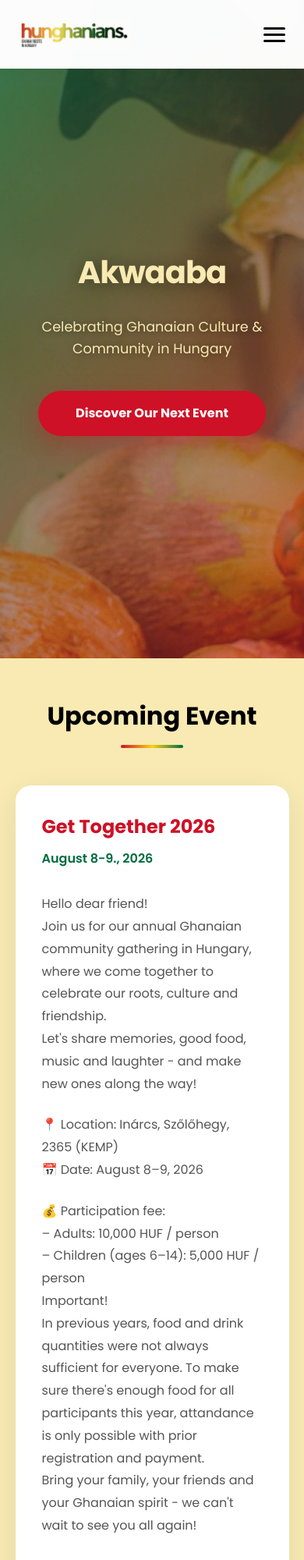
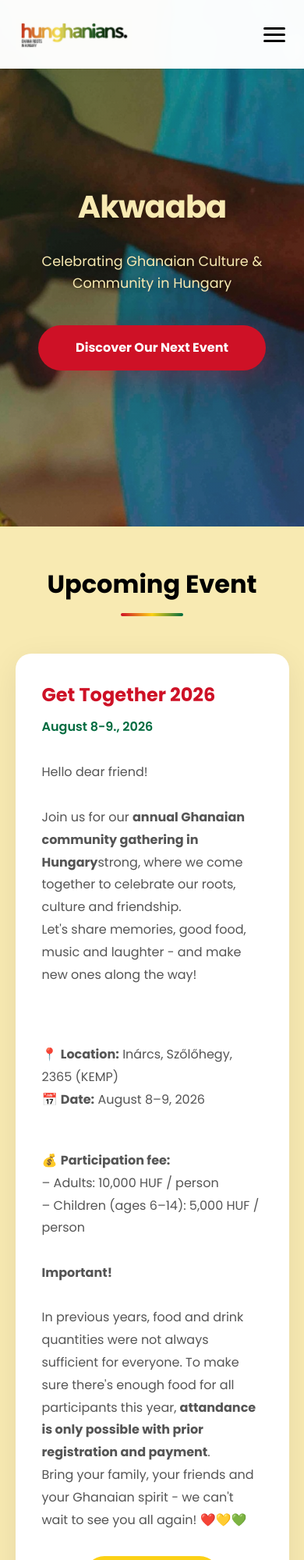
Before and after one commit to obviousmarcello/hunghanians_v2, a plain HTML site: page index.html in a window 390 px wide. Shown: the top 2000 px of the page at 78% size. Drawn offline with Linux system fonts and the light colour scheme.

Commit message:
Refactor background styles and enhance event details
Updated background gradients and improved event description formatting.

```diff
--- a/index.html
+++ b/index.html
@@ -96,7 +96,7 @@
         }
 
         .hero {
-            background: linear-gradient(135deg, rgba(0, 107, 63, 0.7), rgba(206, 17, 38, 0.5)),
+            background: linear-gradient(135deg, rgba(0, 107, 63, 0.3), rgba(206, 17, 38, 0.2)),
                         url('background.jpeg') center/cover no-repeat;
             position: relative;
             min-height: 100vh;
@@ -317,7 +317,7 @@
         }
 
         .contact-section {
-            background: linear-gradient(rgba(0, 0, 0, 0.6), rgba(0, 0, 0, 0.6)),
+            background: linear-gradient(rgba(0, 0, 0, 0.3), rgba(0, 0, 0, 0.3)),
                         url('background_down.jpeg') center/cover no-repeat;
             color: white;
             text-align: center;
@@ -604,6 +604,16 @@
                 margin: 10% auto;
                 width: 95%;
             }
+                        /* Mobile background adjustments */
+            .hero {
+                background-position: right 50%;
+                min-height: 80vh;
+            }
+
+            .contact-section {
+                background-position: center 50%;
+                padding: clamp(4rem, 8vw, 6rem) 5%;
+            }
         }
 
         @media (min-width: 769px) and (max-width: 1024px) {
@@ -671,31 +681,33 @@
             </div>
             <p class="event-description">
                 Hello dear friend!<br>
-                Join us for our annual Ghanaian community gathering in Hungary, where we come together to celebrate our roots, culture and friendship.<br>
+                <br>
+                Join us for our <strong>annual Ghanaian community gathering in Hungary</strong>strong, where we come together to celebrate our roots, culture and friendship.<br>
                 Let's share memories, good food, music and laughter - and make new ones along the way!
             </p>
-
+            <br>
             <p class="event-location-date">
-                📍 Location: Inárcs, Szőlőhegy, 2365 (KEMP)<br>
-                📅 Date: August 8–9, 2026
+                📍 <strong>Location:</strong> Inárcs, Szőlőhegy, 2365 (KEMP)<br>
+                📅 <strong>Date:</strong> August 8–9, 2026
             </p>
-
+            <br>
             <p class="event-description">
-                💰 Participation fee:<br>
+                💰 <strong>Participation fee:</strong><br>
                 – Adults: 10,000 HUF / person<br>
                 – Children (ages 6–14): 5,000 HUF / person<br>
-                Important!<br>
-                In previous years, food and drink quantities were not always sufficient for everyone. To make sure there's enough food for all participants this year, attandance is only possible with prior registration and payment.<br>
-                Bring your family, your friends and your Ghanaian spirit - we can't wait to see you all again!
+                <br>
+                <strong>Important!</strong><br>
+                <br>
+                In previous years, food and drink quantities were not always sufficient for everyone. To make sure there's enough food for all participants this year, <strong>attandance is only possible with prior registration and payment</strong>.<br>
+                Bring your family, your friends and your Ghanaian spirit - we can't wait to see you all again! ❤️💛💚
             </p>
 
             <div class="event-buttons">
+                <a href="https://docs.google.com/forms/d/1s4tyGlh01djRyoiZPimXUjb_PSEqfbLgj7vmx87SHZI/preview" target="_blank" rel="noopener noreferrer" class="contact-button event-button" aria-label="Register for the event">
+                    <i class="fa-solid fa-user-plus" aria-hidden="true"></i> Register here
+                </a>
                 <a href="https://facebook.com/events/your-event-id" target="_blank" rel="noopener noreferrer" class="contact-button event-button" aria-label="View event on Facebook">
                     <i class="fab fa-facebook-f" aria-hidden="true"></i> View Facebook event
-                </a>
-
-                <a href="https://docs.google.com/forms/d/1s4tyGlh01djRyoiZPimXUjb_PSEqfbLgj7vmx87SHZI/preview" target="_blank" rel="noopener noreferrer" class="contact-button event-button" aria-label="Register for the event">
-                    <i class="fa-solid fa-user-plus" aria-hidden="true"></i> Register here
                 </a>
             </div>
         </div>
```
